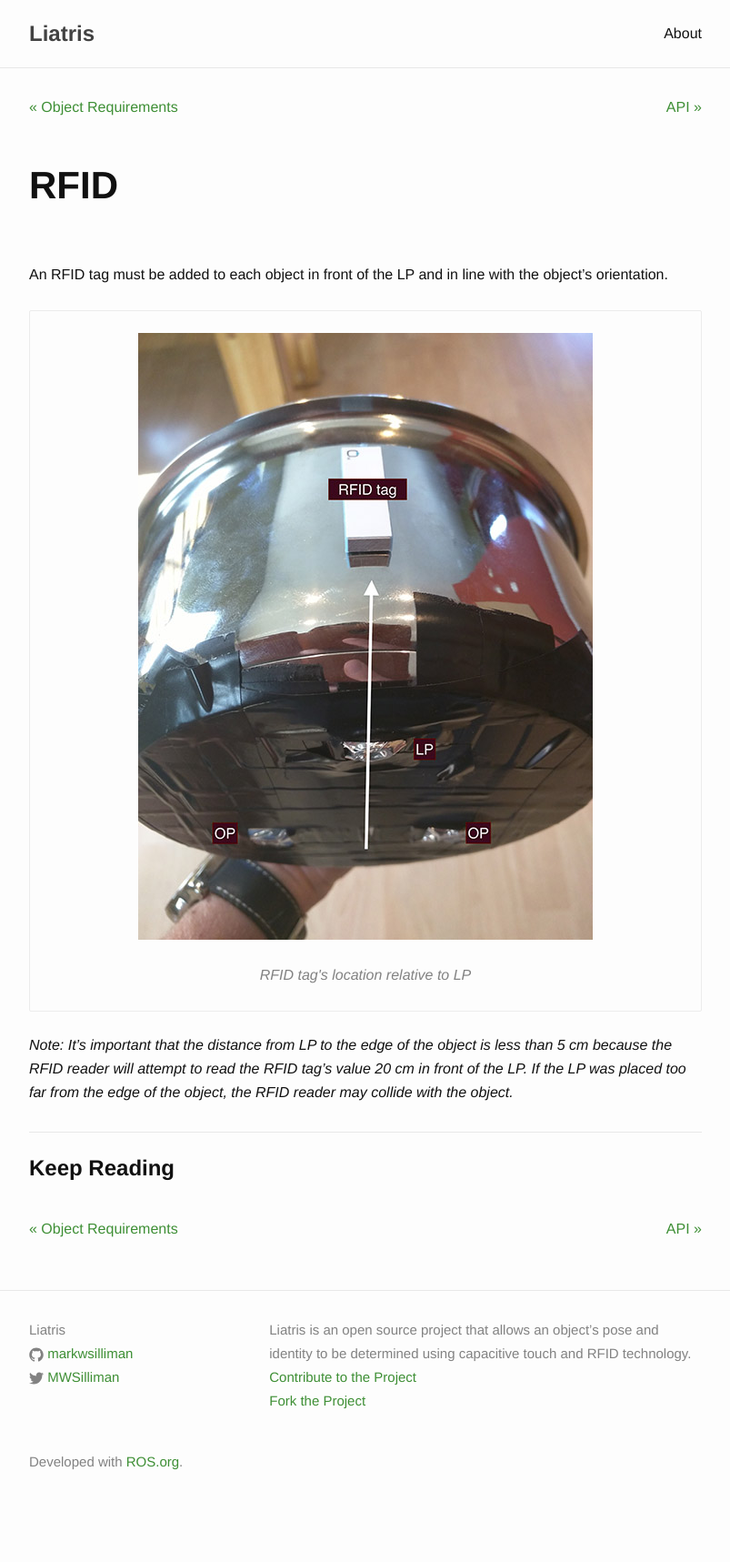
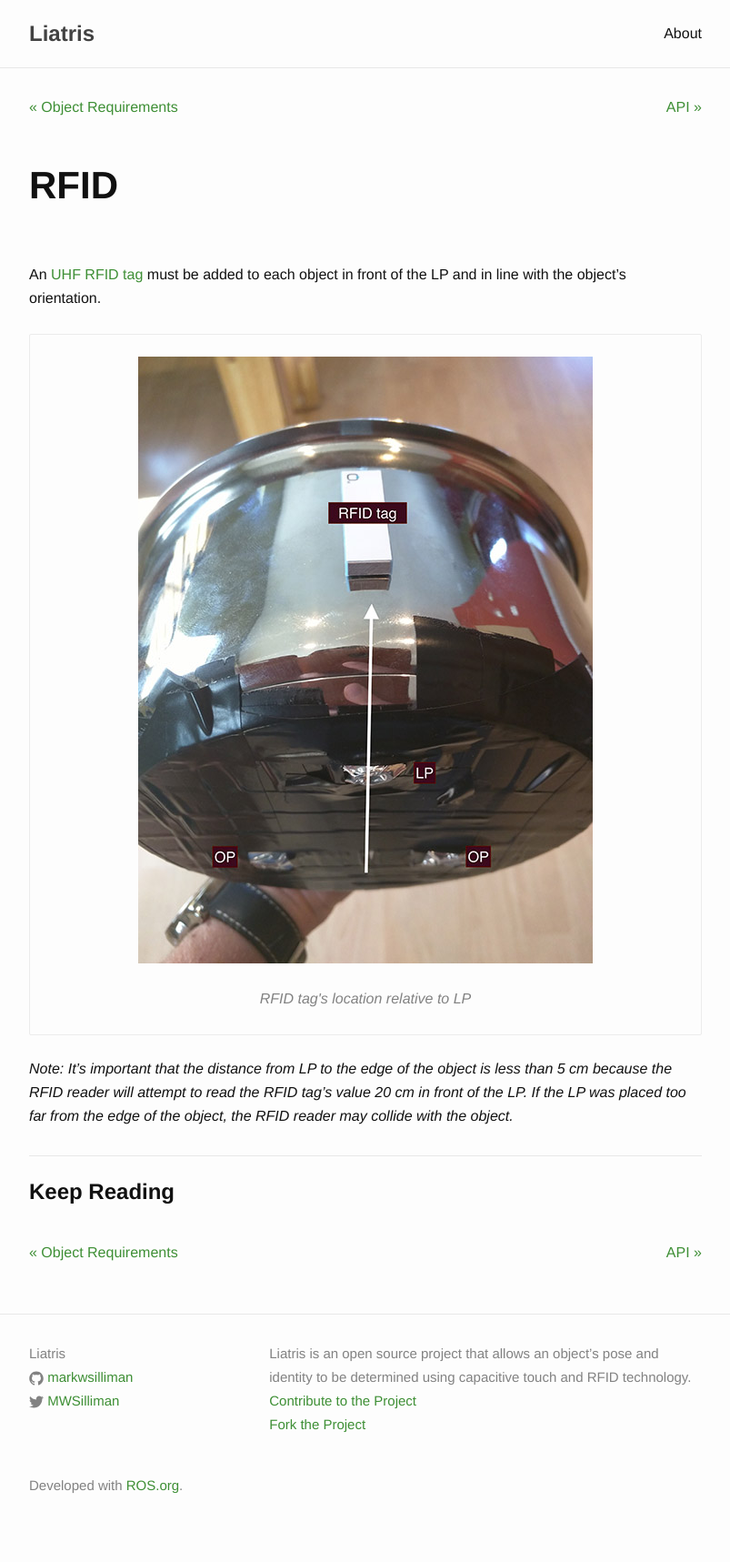
Before and after one commit to markwsilliman/liatris-org, a Jekyll site: the page built from _posts/2015-06-19-3.markdown, in a window 1280 px wide. Shown: the whole page at 91% size, without its empty margins (238-1041 px from the left). Built offline with Jekyll 4.4.1, drawn with Linux system fonts in a browser that asks for light colours; nearby versions of some CDN libraries; before the commit the page ends 1691 px from its top, so only the background shows below that.

Commit message:
defined type of RFID tag

```diff
--- a/_posts/2015-06-19-3.markdown
+++ b/_posts/2015-06-19-3.markdown
@@ -5,7 +5,7 @@ date:   2015-02-01 13:46:08
 answerrostag: "hardware"
 ---
 
-An RFID tag must be added to each object in front of the LP and in line with the object's orientation.
+An [UHF RFID tag](https://en.wikipedia.org/wiki/Radio-frequency_identification#Frequencies) must be added to each object in front of the LP and in line with the object's orientation.
 
 {% include image.html img="/assets/lptorfid.jpg" title="RFID tag's location relative to LP" %}
 
```
